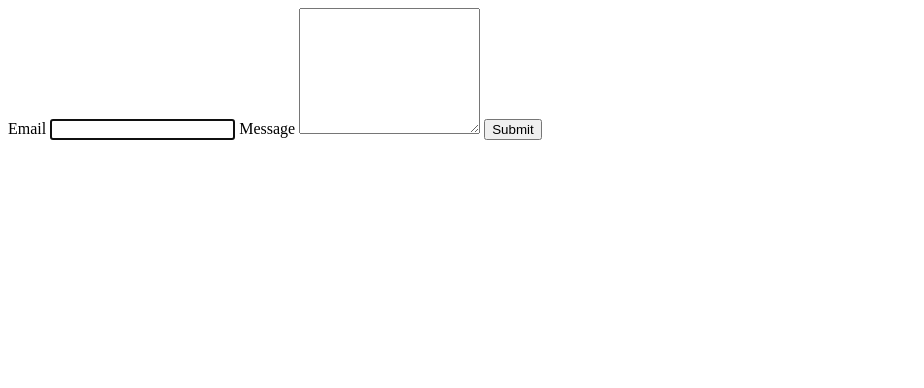
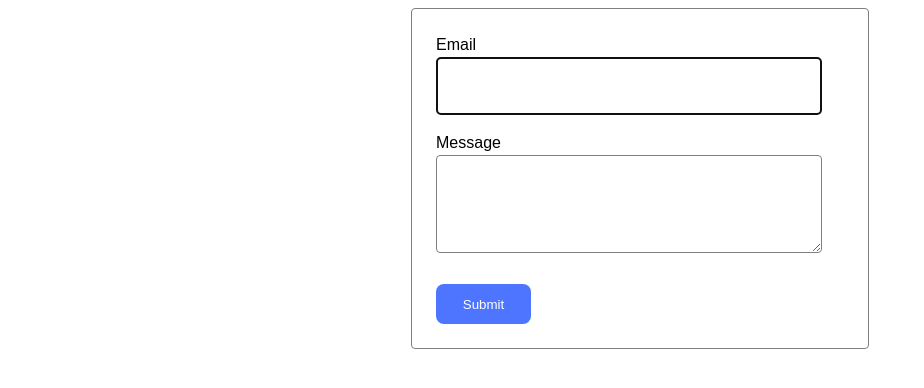
Before and after one commit to Stanislav011/goit-js-hw-09, a plain HTML site: page 2-form.html in a window 1280 px wide. Shown: the whole page, without its empty margins (0-924 px from the left). Drawn offline with Linux system fonts and the light colour scheme.

Commit message:
Deploying to gh-pages from @ Stanislav011/goit-js-hw-09@8e8e121781f72bb288a1db1f35004269f373d8f1 🚀

```diff
--- a/2-form.html
+++ b/2-form.html
@@ -4,9 +4,9 @@
     <meta charset="UTF-8">
     <meta name="viewport" content="width=device-width, initial-scale=1.0">
     <title>Форма зворотного зв'язку</title>
-    <link rel="stylesheet" href="styles.css">
   <script type="module" crossorigin src="/goit-js-hw-09/2-form.js"></script>
-  <link rel="modulepreload" crossorigin href="/goit-js-hw-09/assets/modulepreload-polyfill-B5Qt9EMX.js">
+  <link rel="modulepreload" crossorigin href="/goit-js-hw-09/assets/styles-DLTmKy3f.js">
+  <link rel="stylesheet" crossorigin href="/goit-js-hw-09/assets/styles-C8-6CQdr.css">
 </head>
 <body>
     <form class="feedback-form" autocomplete="off">
--- a/2-form.js
+++ b/2-form.js
@@ -1,2 +1,2 @@
-import"./assets/modulepreload-polyfill-B5Qt9EMX.js";let e={email:"",message:""};const t=document.querySelector(".feedback-form"),l="feedback-form-state",s=localStorage.getItem(l);s&&(e=JSON.parse(s),t.elements.email.value=e.email||"",t.elements.message.value=e.message||"");t.addEventListener("input",a=>{e[a.target.name]=a.target.value.trim(),localStorage.setItem(l,JSON.stringify(e))});t.addEventListener("submit",a=>{if(a.preventDefault(),!e.email||!e.message){alert("Fill please all fields");return}console.log("Submitted data:",e),localStorage.removeItem(l),e={email:"",message:""},t.reset()});
+import"./assets/styles-DLTmKy3f.js";let e={email:"",message:""};const t=document.querySelector(".feedback-form"),l="feedback-form-state",s=localStorage.getItem(l);s&&(e=JSON.parse(s),t.elements.email.value=e.email||"",t.elements.message.value=e.message||"");t.addEventListener("input",a=>{e[a.target.name]=a.target.value.trim(),localStorage.setItem(l,JSON.stringify(e))});t.addEventListener("submit",a=>{if(a.preventDefault(),!e.email||!e.message){alert("Fill please all fields");return}console.log("Submitted data:",e),localStorage.removeItem(l),e={email:"",message:""},t.reset()});
 //# sourceMappingURL=2-form.js.map
--- /dev/null
+++ b/assets/styles-C8-6CQdr.css
@@ -0,0 +1 @@
+* body{background-color:#fff;box-sizing:border-box;font-family:Montserrat,sans-serif;font-size:16px;font-weight:400;line-height:1.5;letter-spacing:.04}h1,h2,h3,h4,h5,h6,p{margin:0}ul,ol{list-style-type:none;margin:0;padding-left:0}a{text-decoration:none}button{cursor:pointer}img{display:block;max-width:100%;height:auto}.container{max-width:1176px;padding:0 24px;margin:0 auto}.gallery{display:flex;flex-direction:row;justify-content:center;align-items:center;flex-wrap:wrap;gap:24px}.gallery-item{width:calc((100% - 48px) / 3)}.feedback-form{width:408px;height:auto;padding:24px;margin:0 auto;display:flex;flex-direction:column;border:1px solid #808080;border-radius:4px}.feedback-form label{margin-bottom:8px;display:block}.feedback-form input{width:360px;height:40px;padding:8px 8px 8px 16px;margin-bottom:8px;border:1px solid #808080;border-radius:4px}.feedback-form textarea{width:360px;height:80px;padding:8px 8px 8px 16px;margin-bottom:16px;border:1px solid #808080;border-radius:4px}.feedback-form button{width:95px;height:40px;padding:8px 16px;background-color:#4e75ff;color:#fff;border:none;border-radius:8px;transition:background-color .5s ease-in-out}.feedback-form button:hover{background-color:#6c8cff;border:none}
--- a/assets/modulepreload-polyfill-B5Qt9EMX.js
+++ b/assets/styles-DLTmKy3f.js
@@ -1,2 +1,2 @@
 (function(){const t=document.createElement("link").relList;if(t&&t.supports&&t.supports("modulepreload"))return;for(const e of document.querySelectorAll('link[rel="modulepreload"]'))i(e);new MutationObserver(e=>{for(const r of e)if(r.type==="childList")for(const o of r.addedNodes)o.tagName==="LINK"&&o.rel==="modulepreload"&&i(o)}).observe(document,{childList:!0,subtree:!0});function s(e){const r={};return e.integrity&&(r.integrity=e.integrity),e.referrerPolicy&&(r.referrerPolicy=e.referrerPolicy),e.crossOrigin==="use-credentials"?r.credentials="include":e.crossOrigin==="anonymous"?r.credentials="omit":r.credentials="same-origin",r}function i(e){if(e.ep)return;e.ep=!0;const r=s(e);fetch(e.href,r)}})();
-//# sourceMappingURL=modulepreload-polyfill-B5Qt9EMX.js.map
+//# sourceMappingURL=styles-DLTmKy3f.js.map
```
Also changed, not shown: 1-gallery.html (+2 -2 lines), 1-gallery.js (+1 -1 lines), 4 other files.
